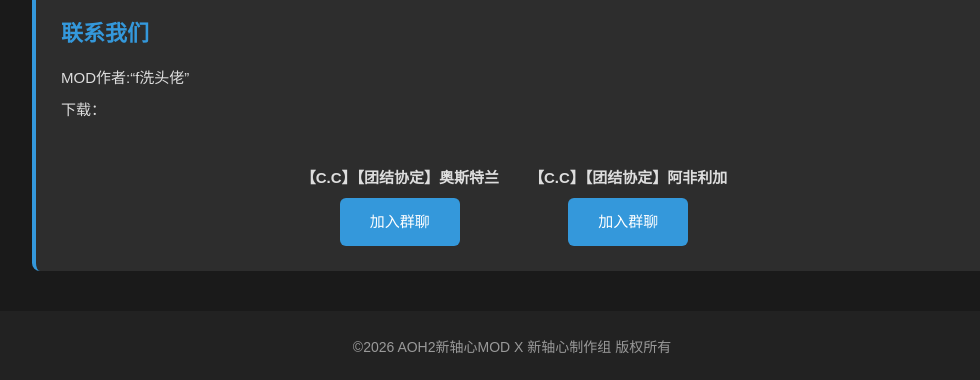
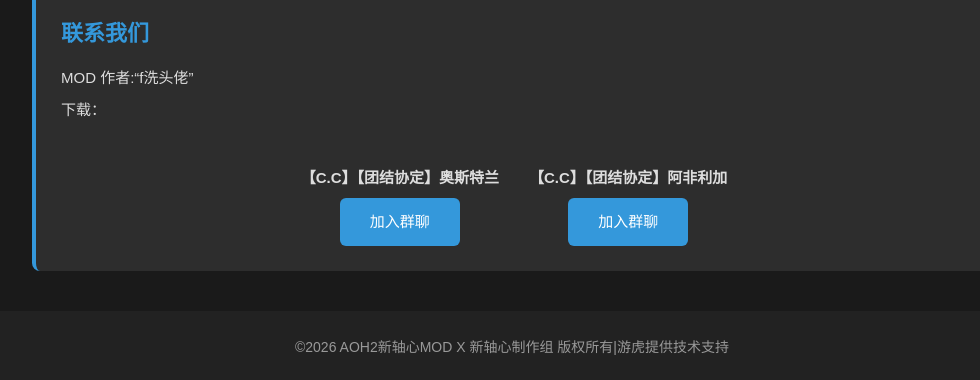
Before and after one commit to YouhuWorks/mod-New-axis, a plain HTML site: page index.html in a window 1280 px wide. Shown: the part 1243-1623 px from the top of the page, without its empty margins (128-1108 px from the left). Drawn offline with Linux system fonts and the light colour scheme.

Commit message:
Update index.html

```diff
--- a/index.html
+++ b/index.html
@@ -140,7 +140,7 @@
 
 <div class="box">
     <h2>联系我们</h2>
-    <p>MOD作者:“f洗头佬”</p>
+    <p> MOD 作者:“f洗头佬”</p>
     <p>下载：</p>
     <br>
 
@@ -160,7 +160,7 @@
 </div>
 
 <div class="footer">
-   ©2026 AOH2新轴心MOD X 新轴心制作组 版权所有
+   ©2026 AOH2新轴心MOD X 新轴心制作组 版权所有|游虎提供技术支持
 </div>
 
 </body>
```
